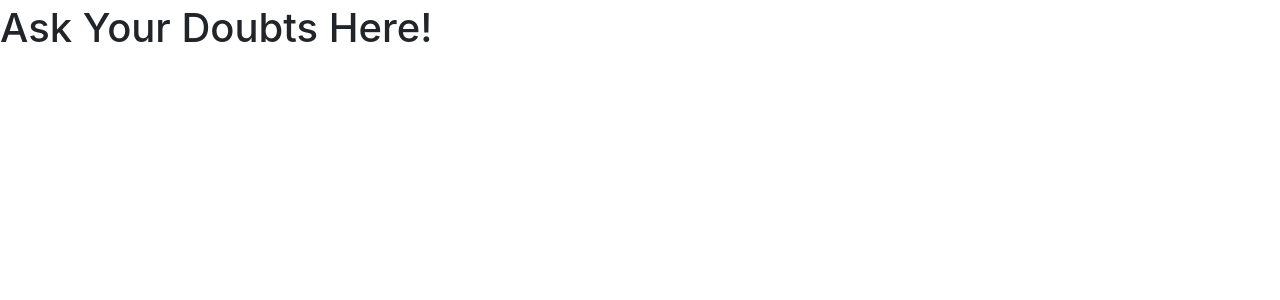
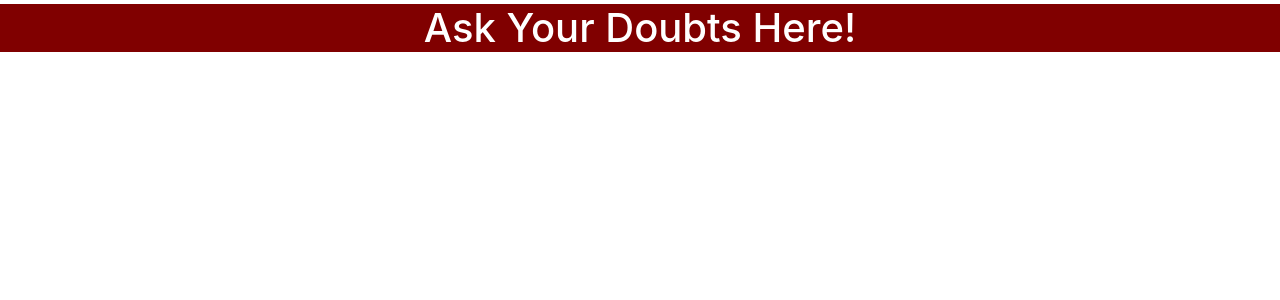
Before and after one commit to sanskarfc/online-judge, a React (Create React App) app in the folder frontend/: page /doubts in a window 1280 px wide. Shown: the top 300 px of the page. Built offline with nearby package versions, Linux system fonts and the light colour scheme.

Commit message:
added instructions for contributors and added react-markdown for the problem statement

```diff
--- a/frontend/src/App.css
+++ b/frontend/src/App.css
@@ -31,6 +31,18 @@ form {
     margin-top: 25px;
 }
 
+.doubt-heading {
+   text-align: center;
+   background: maroon;
+   color: white;
+}
+
+.history-heading {
+    text-align: center;
+    background: maroon;
+    color: white;
+}
+
 
 h1 {
   margin-bottom: 30px;
--- a/frontend/src/App.js
+++ b/frontend/src/App.js
@@ -9,6 +9,8 @@ import {
 
 // components
 import Doubts from "./pages/Doubts";
+import History from "./pages/History";
+import Problem  from "./pages/Problem";
 import Home from "./pages/Home";
 
 function App() {
@@ -18,6 +20,8 @@ function App() {
                 <Routes>
                     <Route path="/" element={<Home/>} />
                     <Route path="/doubts" element={<Doubts/>} />
+                    <Route path="/history" element={<History/>} />
+                    <Route path="/problem" element={<Problem/>} />
                 </Routes>
             </main>
         </BrowserRouter>
--- a/frontend/src/pages/Doubts.js
+++ b/frontend/src/pages/Doubts.js
@@ -1,7 +1,13 @@
 import React from 'react';
+import "../App.css";
 
 export default function Doubts() {
     return (
-        <h1>Ask Your Doubts Here!</h1>
+        <div className="doubts-page">
+            <h1 className="doubt-heading">Ask Your Doubts Here!</h1>
+            {/* Saatvik */}
+            {/* Make a doubts page where people can create a doubt */}
+            {/* Adding comments should also be possible --> something like reddit but threads are not needed */}
+        </div>
     )
 }
--- a/frontend/src/pages/History.js
+++ b/frontend/src/pages/History.js
@@ -1,5 +1,11 @@
+import "../App.css";
+
 const History = () => {
-    return <h1>History</h1>
+    return (
+        <div className="history-page">
+            <h1 className="history-heading">Submission History</h1>
+        </div>
+    )
 };
 
 export default History;
--- a/frontend/src/pages/Problem.js
+++ b/frontend/src/pages/Problem.js
@@ -0,0 +1,14 @@
+import React from 'react';
+import ReactMarkdown from 'react-markdown';
+
+console.log("HHHH");
+
+export default function Problem() {
+    {/* need to have the problem statement in markdown here */}
+    return (
+        <div>
+            <ReactMarkdown>***This has been written in react-markdown***</ReactMarkdown>
+            <ReactMarkdown>*React-Markdown* is **Awesome**</ReactMarkdown>
+        </div>
+    )
+}
--- a/package.json
+++ b/package.json
@@ -7,6 +7,7 @@
     "express": "^4.18.2",
     "nodemon": "^2.0.20",
     "react-bootstrap": "^2.7.0",
+    "react-markdown": "^8.0.5",
     "react-router-dom": "^6.8.0"
   }
 }
```
Also changed, not shown: 2 other files (tests, documents, lock files or other folders).
